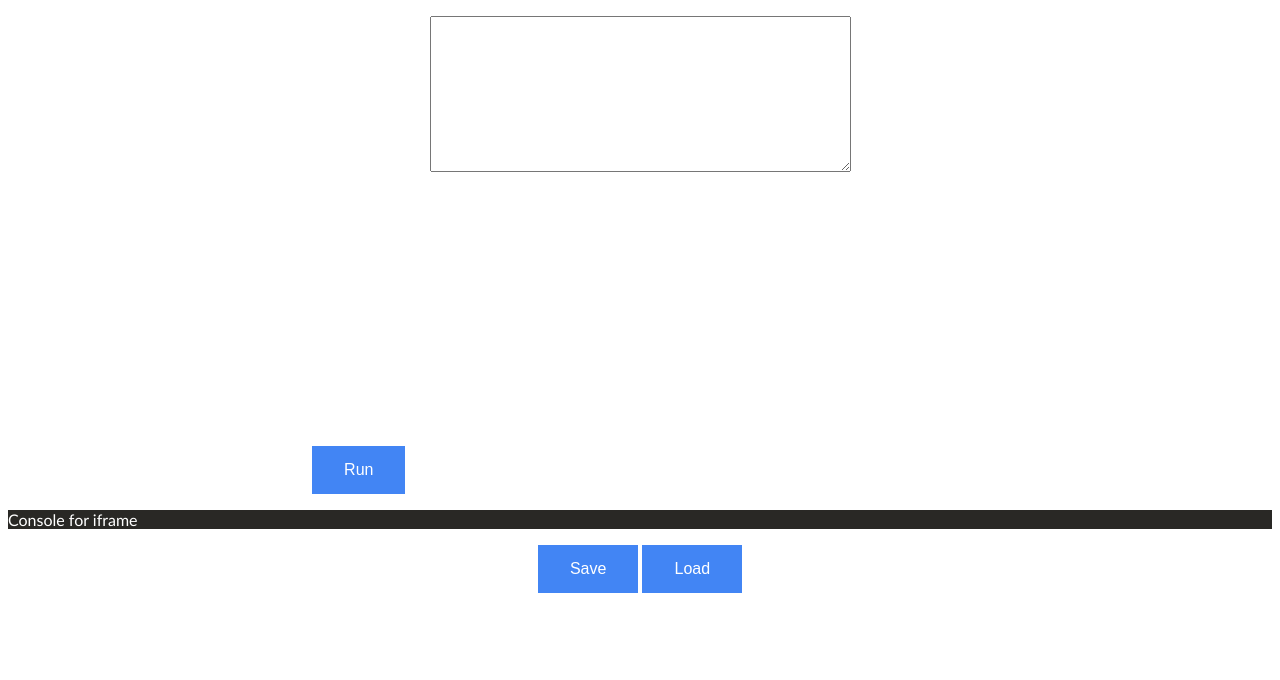
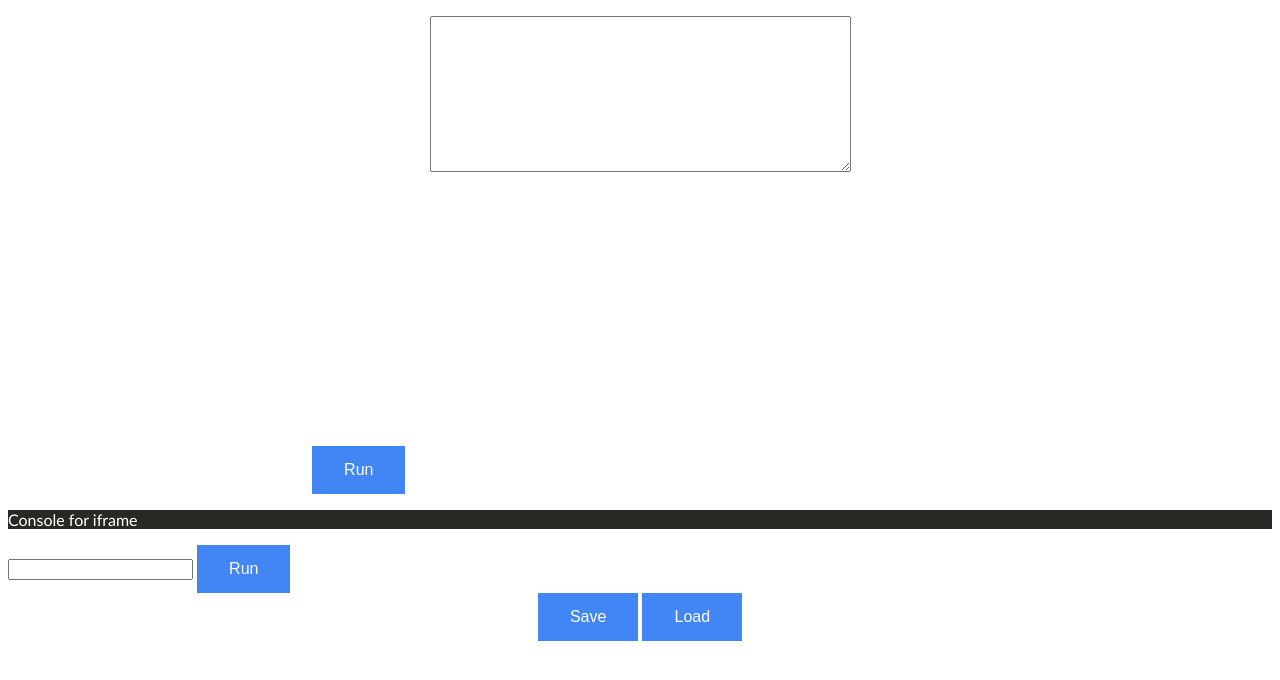
Before and after one commit to mooocow123/Cow-Live-HTML-Editor, a plain HTML site: page cow.html in a window 1280 px wide. Shown: the part 112-792 px from the top of the page. Drawn offline with Linux system fonts and the light colour scheme.

Commit message:
Added new version

```diff
--- a/cow.html
+++ b/cow.html
@@ -17,6 +17,8 @@
         <div id="frame-console">
             <p>Console for iframe</p>
         </div>
+        <input type="text" id="codeboxix">
+        <button onclick="codix()">Run</button>
         <center>
             <button onclick="savehtml()">Save</button>
             <button onclick="loadhtml()">Load</button>
--- a/cow.js
+++ b/cow.js
@@ -1,6 +1,7 @@
 let htmlCode = document.getElementById("codetxt");
 let frame = document.getElementById("res-iframe").contentWindow;
 let frameconsole = document.getElementById("frame-console");
+let codixu = document.getElementById("codeboxix");
 function showPreview(){
     frame.document.open();
     frame.document.write(htmlCode.value);
@@ -34,3 +35,6 @@ frame.console.error = function(val) {
     frameconsole.appendChild(span);
     console.error(val);
 }
+function codix() {
+    eval(codixu.value);
+}
```
